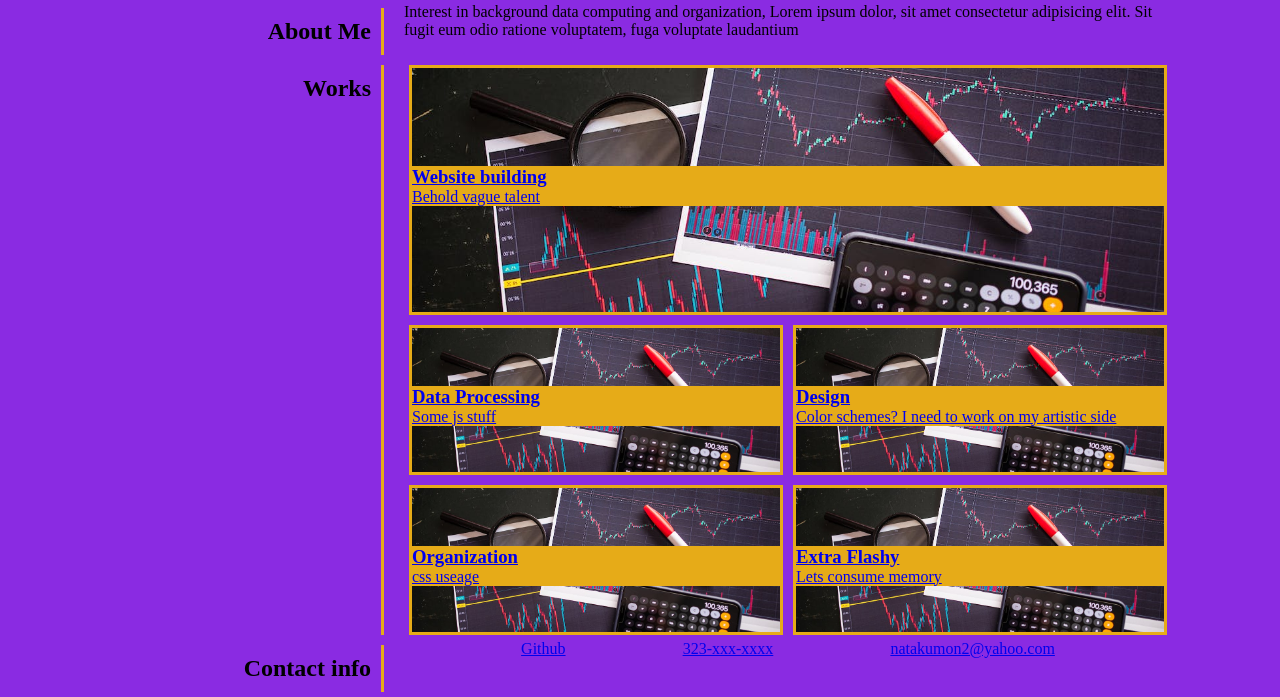
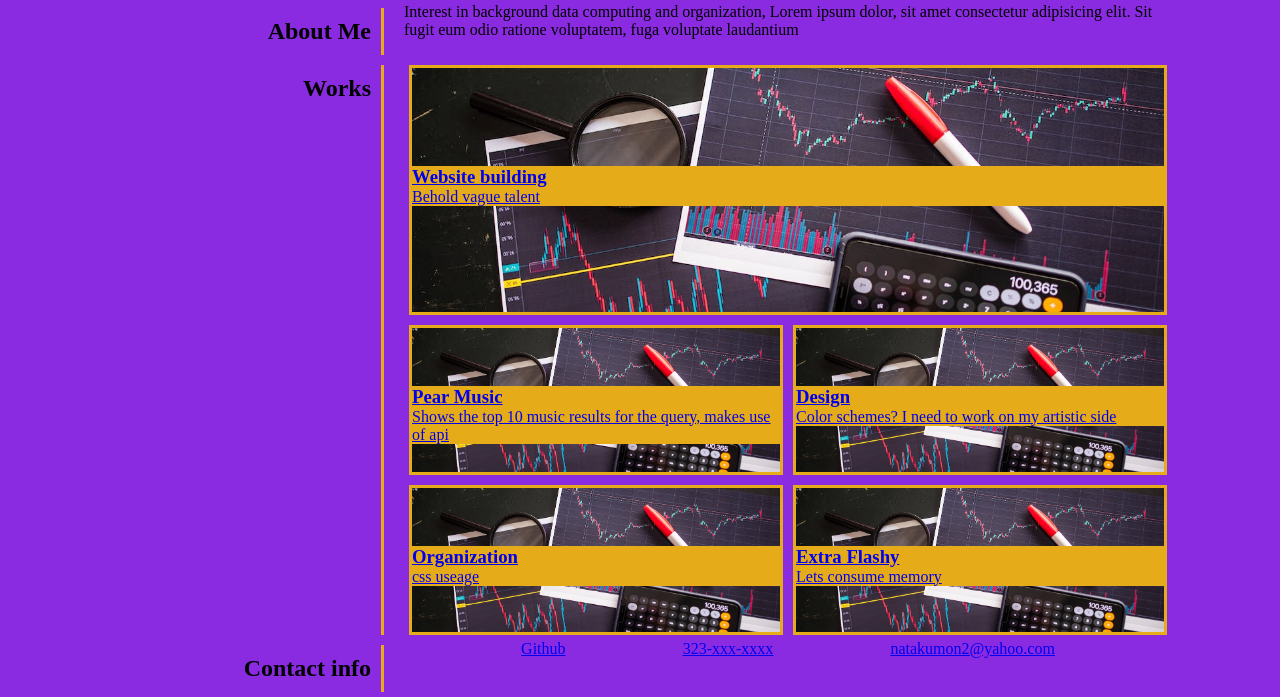
Before and after one commit to EspadaSworn/portfolio, a plain HTML site: page index.html in a window 1280 px wide. Shown: the part 249-946 px from the top of the page. Drawn offline with Linux system fonts and the light colour scheme.

Commit message:
added project 1 to portfolio

```diff
--- a/index.html
+++ b/index.html
@@ -56,11 +56,11 @@
                         </project>
                     </div>
                 </a>
-                <a id="Data-Processing" href="https://www.google.com/">
+                <a id="Data-Processing" href="https://vlad1slav86.github.io/Pear-Music/">
                     <div>
                         <project>
-                            <h3>Data Processing</h3>
-                            <p>Some js stuff</p>
+                            <h3>Pear Music</h3>
+                            <p>Shows the top 10 music results for the query, makes use of api</p>
                         </project>
                     </div>
                 </a>
```
